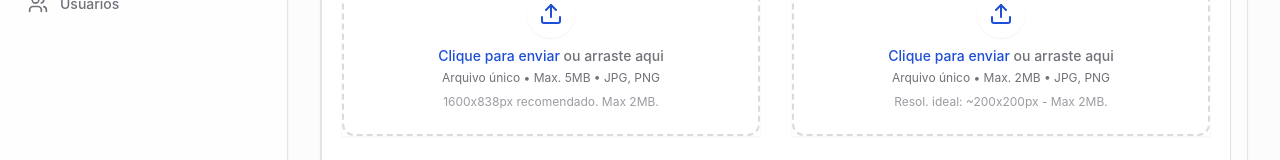
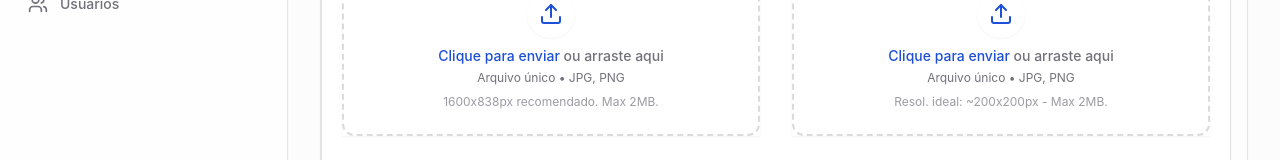
Before and after one commit to AtilaMedeiros/gerador-de-eventos_ultimo, a React (Vite) app: page /area-do-produtor/evento/novo in a window 1280 px wide. Shown: the part 475-635 px from the top of the page. Built offline with nearby package versions, Linux system fonts and the light colour scheme; sample sign-in values are in the browser's storage.

Commit message:
feat: remove a exibição do tamanho máximo do arquivo na descrição do upload.

```diff
--- a/src/components/FileUpload.tsx
+++ b/src/components/FileUpload.tsx
@@ -202,8 +202,8 @@ export function FileUpload({
           <span className="text-muted-foreground">ou arraste aqui</span>
         </div>
         <p className="text-xs text-muted-foreground mt-1">
-          {multiple ? 'Vários arquivos' : 'Arquivo único'} • Max. {maxSizeMB}MB
-          • {accept === 'image/*' ? 'JPG, PNG' : accept}
+          {multiple ? 'Vários arquivos' : 'Arquivo único'} •{' '}
+          {accept === 'image/*' ? 'JPG, PNG' : accept}
         </p>
         {description && (
           <p className="text-xs text-muted-foreground/70 mt-2 max-w-[80%]">
```
